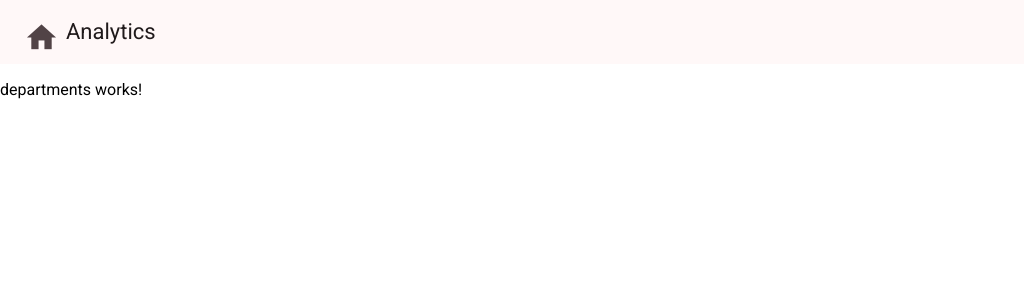
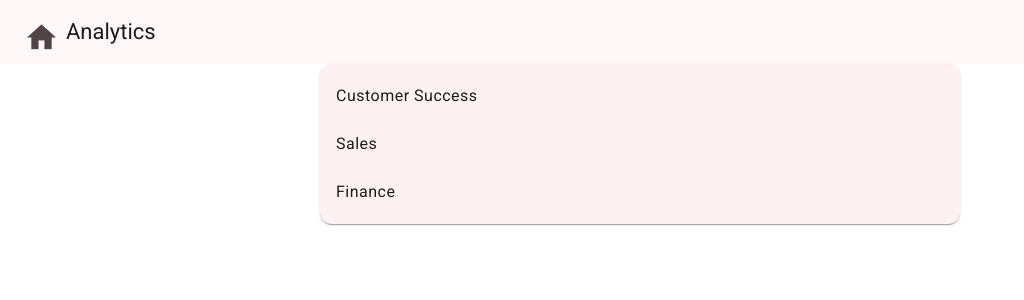
Before and after one commit to kchild89/Mtech-Timesheet-App, an Angular app: page /departments in a window 1280 px wide. Shown: the top 300 px of the page, without its empty margins (0-1024 px from the left). Built offline with nearby package versions, Linux system fonts and the light colour scheme.

Commit message:
finished part 2 of unit 5

```diff
--- a/src/app/components/departments/departments.component.html
+++ b/src/app/components/departments/departments.component.html
@@ -1 +1,9 @@
-<p>departments works!</p>
+<div>
+  <mat-card>
+    <mat-list>
+      <mat-list-item *ngFor="let department of departments">
+        {{ department.name }}
+      </mat-list-item>
+    </mat-list>
+  </mat-card>
+</div>
--- a/src/app/components/departments/departments.component.scss
+++ b/src/app/components/departments/departments.component.scss
@@ -0,0 +1,10 @@
+mat-card {
+    width: 50%;
+    margin: auto;
+}
+
+mat-list-item:hover {
+    background-color: #E0E0E0;
+    border-radius: 5px;
+    cursor: pointer;
+}
--- a/src/app/components/departments/departments.component.ts
+++ b/src/app/components/departments/departments.component.ts
@@ -1,4 +1,6 @@
-import { Component } from '@angular/core';
+import { Component, OnInit } from '@angular/core';
+import { DepartmentsService } from '../../services/departments.service';
+import { Department } from '../../interfaces/department';
 
 @Component({
   selector: 'app-departments',
@@ -6,6 +8,14 @@ import { Component } from '@angular/core';
   templateUrl: './departments.component.html',
   styleUrl: './departments.component.scss'
 })
-export class DepartmentsComponent {
+export class DepartmentsComponent implements OnInit {
+  departments: Department[] | undefined;
 
+  constructor(
+    private departmentsService: DepartmentsService
+  ) { }
+
+  ngOnInit(): void {
+    this.departments = this.departmentsService.departments;
 }
+}
```
Also changed, not shown: src/app/modules/material.module.ts (+8 -3 lines).
